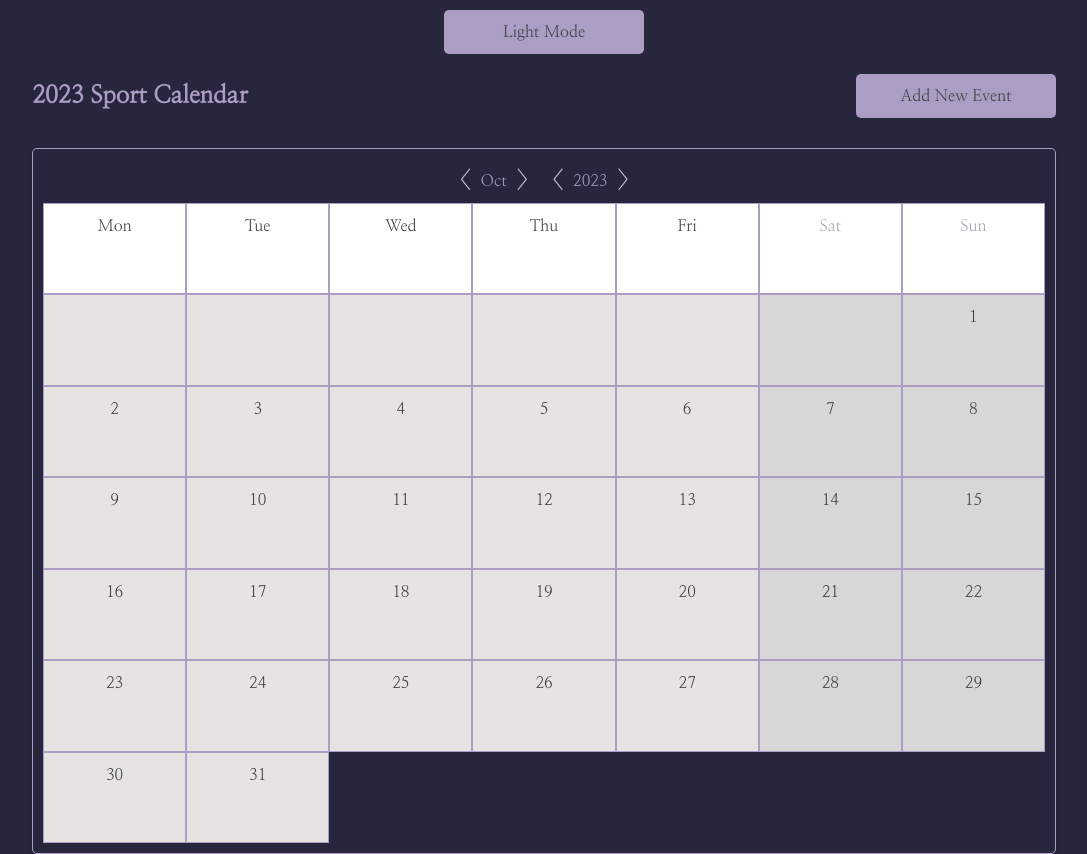
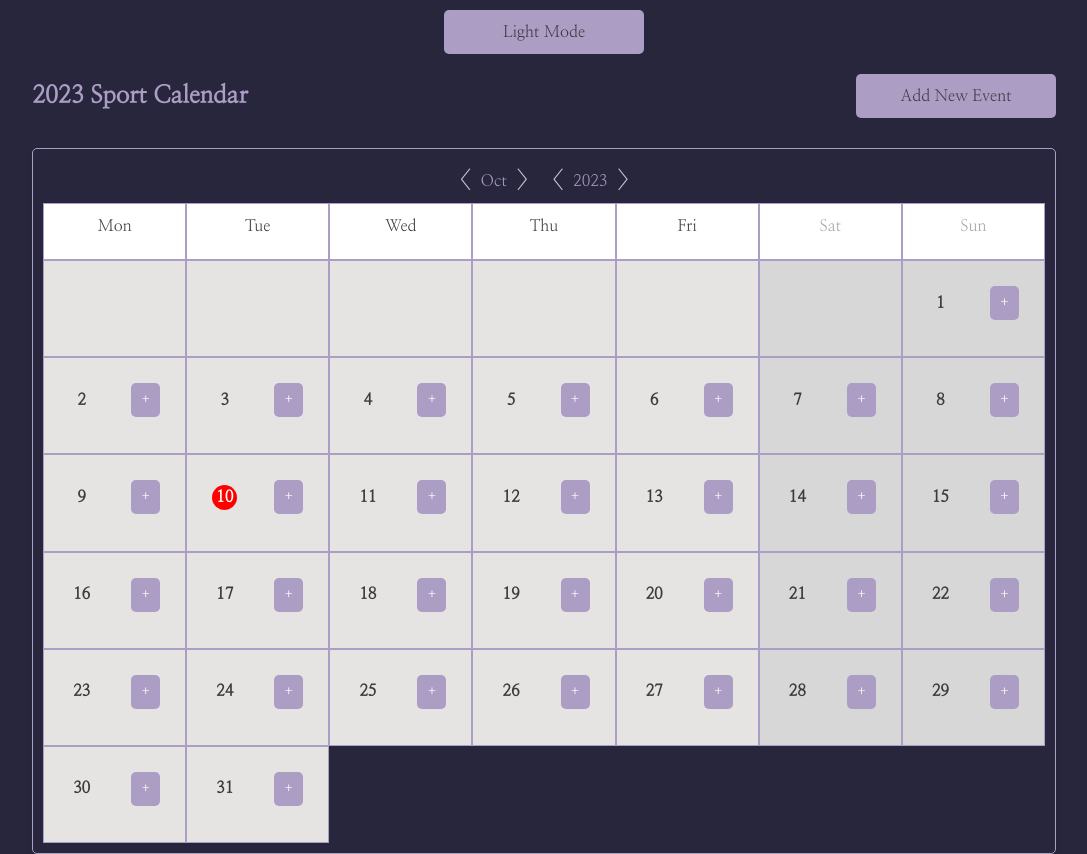
Before and after one commit to taorminak/sport-event-calendar, a Vue app: page / in a window 1280 px wide. Shown: the whole page, without its empty margins (96-1183 px from the left). Built offline with nearby package versions, Linux system fonts and the light colour scheme; a web font is replaced by a local one.

Commit message:
feat: create calendar item component

```diff
--- /dev/null
+++ b/src/components/CalendarItem.vue
@@ -0,0 +1,81 @@
+<template>
+  <div class="calendar__item-container">
+    <div class="calendar__item-info">
+      <span :class="itemClasses" class="calendar__item-date">{{ date.getDate() }}</span>
+      <button class="calendar__item-button">&plus;</button>
+    </div>
+  </div>
+</template>
+
+<script lang="ts">
+import { defineComponent } from 'vue';
+
+export default defineComponent({
+  props: ['date'],
+  computed: {
+    itemClasses() {
+      return this.isCurrentDate(this.date) ? 'calendar__current-date' : '';
+    },
+  },
+  methods: {
+    isCurrentDate(checkDate: Date) {
+      const currentDate = new Date();
+
+      currentDate.setHours(0, 0, 0, 0);
+
+      const itemDate = new Date(checkDate);
+
+      itemDate.setHours(0, 0, 0, 0);
+
+      return currentDate.toISOString().split('T')[0] === itemDate.toISOString().split('T')[0];
+    },
+  },
+});
+</script>
+
+<style lang="scss">
+$primaryColor: #ac9dc5;
+$primaryHoverColor: #9886b6;
+
+.calendar__item-container {
+  padding: 10px;
+  margin: 5px;
+  border-radius: 5px;
+
+  .calendar__item-info {
+    display: flex;
+    justify-content: space-between;
+    align-items: center;
+
+    .calendar__current-date {
+      background-color: red;
+      color: #ffffff;
+      border-radius: 50%;
+      display: flex;
+      justify-content: center;
+      align-items: center;
+    }
+
+    .calendar__item-date {
+      font-size: 16px;
+      font-weight: bold;
+      width: 25px;
+      height: 25px;
+    }
+
+    .calendar__item-button {
+      background-color: $primaryColor;
+      color: #fff;
+      border: none;
+      padding: 5px 10px;
+      border-radius: 5px;
+      cursor: pointer;
+      font-size: 14px;
+
+      &:hover {
+        background-color: $primaryHoverColor;
+      }
+    }
+  }
+}
+</style>
--- a/src/components/SportCalendar.vue
+++ b/src/components/SportCalendar.vue
@@ -17,7 +17,7 @@
         :class="getDayClass(index, 'daysInMonth')"
         class="container__item-day"
       >
-        {{ day }}
+        <Calendar-item :date="day" v-if="day" />
       </div>
     </div>
   </div>
@@ -26,6 +26,7 @@
 <script lang="ts">
 import { defineComponent } from 'vue';
 import NavigationPanel from './NavigationPanel.vue';
+import CalendarItem from './CalendarItem.vue';
 
 const DAYS_IN_WEEK = 7;
 
@@ -36,14 +37,14 @@ function getFirstWeekday(month: number, year: number): number {
   return firstWeekDay;
 }
 
-function calculateDaysInMonth(month: number, year: number): (string | number)[] {
+function calculateDaysInMonth(month: number, year: number): (string | Date)[] {
   const daysOfMonth = [];
   const lastDayOfMonth = new Date(year, month + 1, 0).getDate();
 
   const firstWeekDay = getFirstWeekday(month, year);
 
   for (let day = 1; day <= lastDayOfMonth; day++) {
-    daysOfMonth.push(day);
+    daysOfMonth.push(new Date(year, month, day));
   }
 
   for (let i = 0; i < firstWeekDay; i++) {
@@ -56,6 +57,7 @@ function calculateDaysInMonth(month: number, year: number): (string | number)[]
 export default defineComponent({
   components: {
     NavigationPanel,
+    CalendarItem,
   },
   props: ['date'],
   computed: {
```
